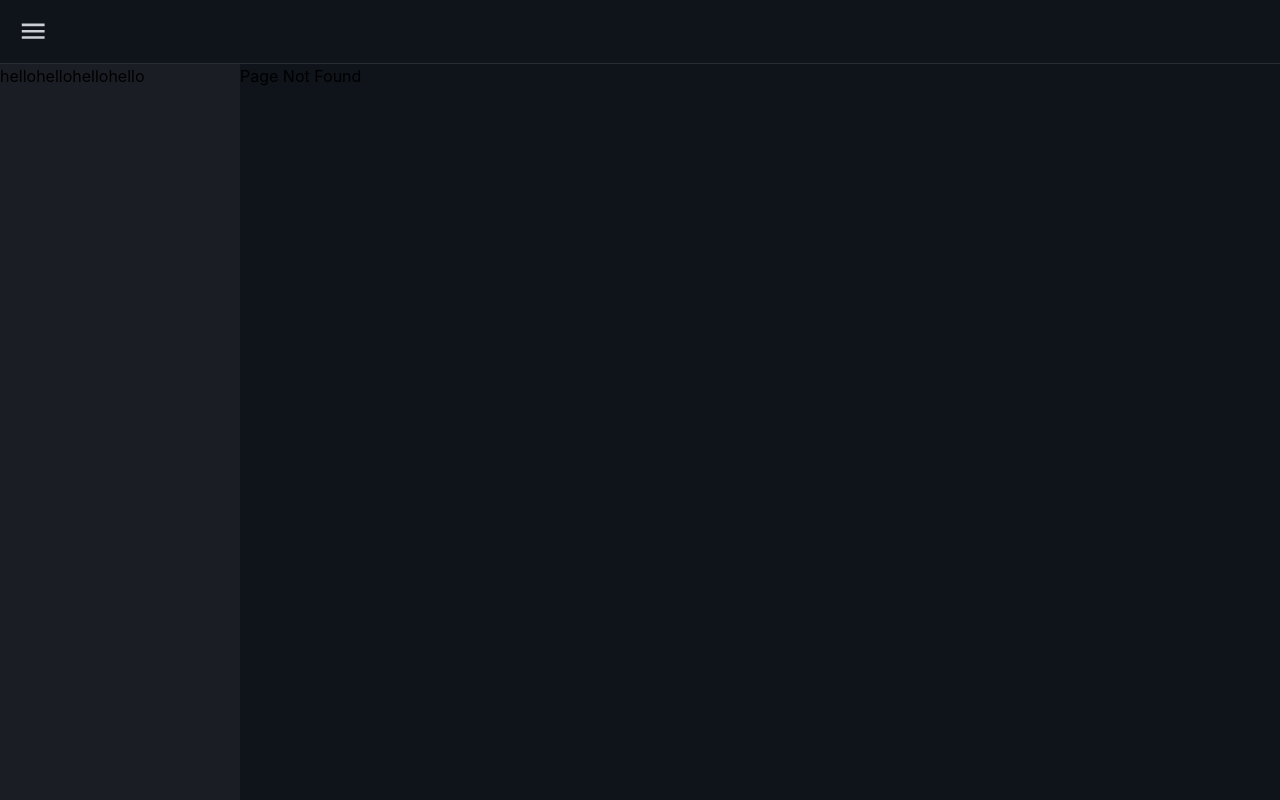
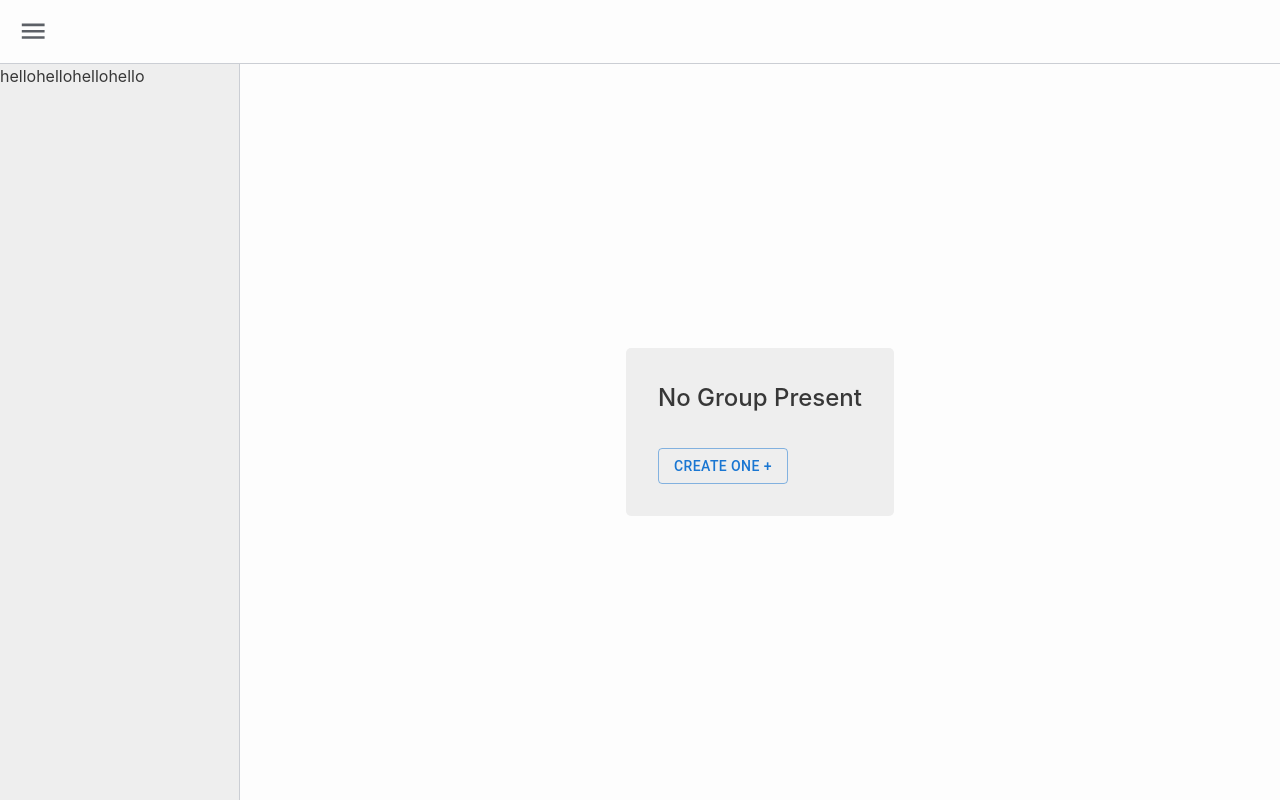
Before and after one commit to rohit-4321/smart-tutor, a React (Vite) app in the folder client/: page /home in a window 1280 px wide. Before the commit this address had no page. Built offline with nearby package versions, Linux system fonts and the light colour scheme.

Commit message:
addded main home screen

```diff
--- a/client/src/components/Drawer.module.css
+++ b/client/src/components/Drawer.module.css
@@ -7,4 +7,5 @@
     width: var(--drawer-width);
     overflow: hidden;
     transition: width 0.1s ease;
+    border-right: 1px solid var(--gray-100);
 }
--- a/client/src/components/header.module.css
+++ b/client/src/components/header.module.css
@@ -3,6 +3,6 @@
     height: var(--header-height);
     display: flex;
     align-items: center;
-    border-bottom: 1px solid var(--gray-700);
+    border-bottom: 1px solid var(--gray-100);
     padding: 10px 10px;
 }
--- a/client/src/components/header.tsx
+++ b/client/src/components/header.tsx
@@ -10,7 +10,7 @@ export const Header: FC<HeaderProps> = (props) => {
 	return (
 		<div className={style.headerContainer}>
 			<IconButton onClick={onDrawerOpen}>
-				<MenuIcon sx={{ color: "var(--gray-100)", fontSize: "1.9rem" }} />
+				<MenuIcon sx={{ color: "var(--gray-500)", fontSize: "1.9rem" }} />
 			</IconButton>
 		</div>
 	);
--- /dev/null
+++ b/client/src/components/pages/home/Home.module.css
@@ -0,0 +1,18 @@
+.noGroupPresentSection {
+    height: 100%;
+    display: flex;
+    justify-content: center;
+    align-items: center;
+}
+.container {
+    background-color: var(--background-color-secondary);
+    display: flex;
+    flex-direction:column ;
+    padding: 2rem;
+    gap: 2rem;
+    border-radius: 5px;
+}
+.container > span {
+    font-size: 1.5rem;
+    font-weight: 500;
+}
--- /dev/null
+++ b/client/src/components/pages/home/Home.tsx
@@ -0,0 +1,4 @@
+import { NoGroupPresent } from "./NoGroupPresent";
+export const Home = () => {
+	return <NoGroupPresent />;
+};
--- /dev/null
+++ b/client/src/components/pages/home/NoGroupPresent.module.css
@@ -0,0 +1,18 @@
+.noGroupPresentSection {
+    height: 100%;
+    display: flex;
+    justify-content: center;
+    align-items: center;
+}
+.container {
+    background-color: var(--background-color-secondary);
+    display: flex;
+    flex-direction:column ;
+    padding: 2rem;
+    gap: 2rem;
+    border-radius: 5px;
+}
+.container > span {
+    font-size: 1.5rem;
+    font-weight: 500;
+}
--- /dev/null
+++ b/client/src/components/pages/home/NoGroupPresent.tsx
@@ -0,0 +1,14 @@
+import { Button } from "@mui/material";
+import style from "./NoGroupPresent.module.css";
+export const NoGroupPresent = () => {
+	return (
+		<div className={style.noGroupPresentSection}>
+			<div className={style.container}>
+				<span>No Group Present</span>
+				<div>
+					<Button variant="outlined">Create One +</Button>
+				</div>
+			</div>
+		</div>
+	);
+};
--- a/client/src/index.css
+++ b/client/src/index.css
@@ -1,8 +1,8 @@
 :root {
 
 
-	--background-color-secondary: #1a1d24;
-	--background-color-primary: #0f131a;
+	--background-color-secondary: #eeeeee;
+	--background-color-primary: #fdfdfd;
 	--gray-0: #fff;
     --gray-50: #e9ebf0;
     --gray-100: #cbced4;
@@ -15,6 +15,8 @@
     --gray-800: #1a1d24;
     --gray-900: #0f131a;
 
+	--text-color: #000000c4;
+
 	--header-height: 4rem;
 	--drawer-width: 240px;
 
@@ -22,7 +24,8 @@
 	line-height: 1.5;
 	font-weight: 400;
 	font-synthesis: none;
-	color-scheme: light dark;
+
+	/* color-scheme: light dark;	 */
 	text-rendering: optimizeLegibility;
 	-webkit-font-smoothing: antialiased;
 	background-color: var(--background-color-primary);
@@ -36,6 +39,11 @@
 }
 
 body{
-	background-color: #0f131a;
-	;
+	background-color: var(--background-color-primary);
+	color: var(--text-color);
 }
+
+.page-wrapper{
+	height: calc(100vh - var(--header-height));
+	overflow: auto;
+}
--- a/client/src/routes.tsx
+++ b/client/src/routes.tsx
@@ -1,13 +1,22 @@
-import { createBrowserRouter } from "react-router-dom";
+import { createBrowserRouter, Navigate } from "react-router-dom";
+import { Home } from "./components/pages/home/Home";
+import type React from "react";
 
+const Wrapper = (props: { children: React.ReactNode }) => {
+	return <div className="page-wrapper">{props.children}</div>;
+};
 const router = createBrowserRouter([
 	{
 		path: "/",
-		element: <div>Hello world!</div>,
+		element: <Navigate to="/home" />,
 	},
 	{
-		path: "/DA",
-		element: <div>daa!</div>,
+		path: "/home",
+		element: (
+			<Wrapper>
+				<Home />
+			</Wrapper>
+		),
 	},
 	{
 		path: "*",
```
Also changed, not shown: 1 other file (tests, documents, lock files or other folders).
